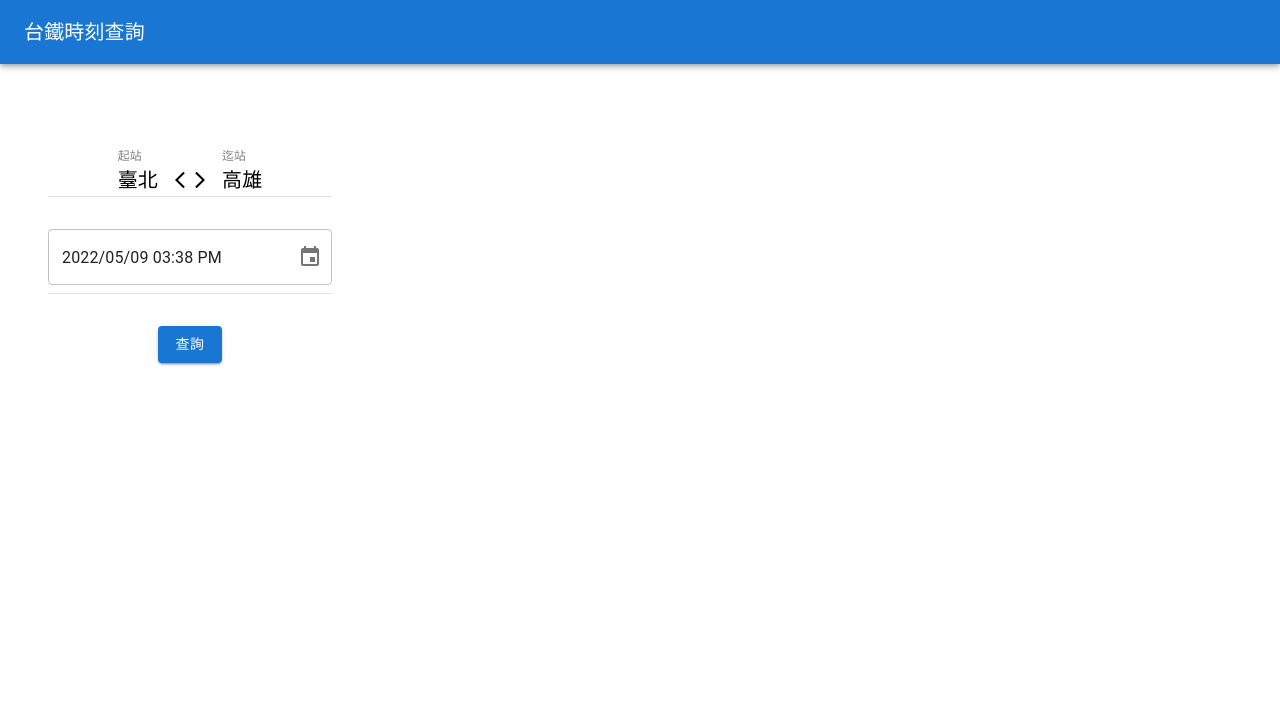
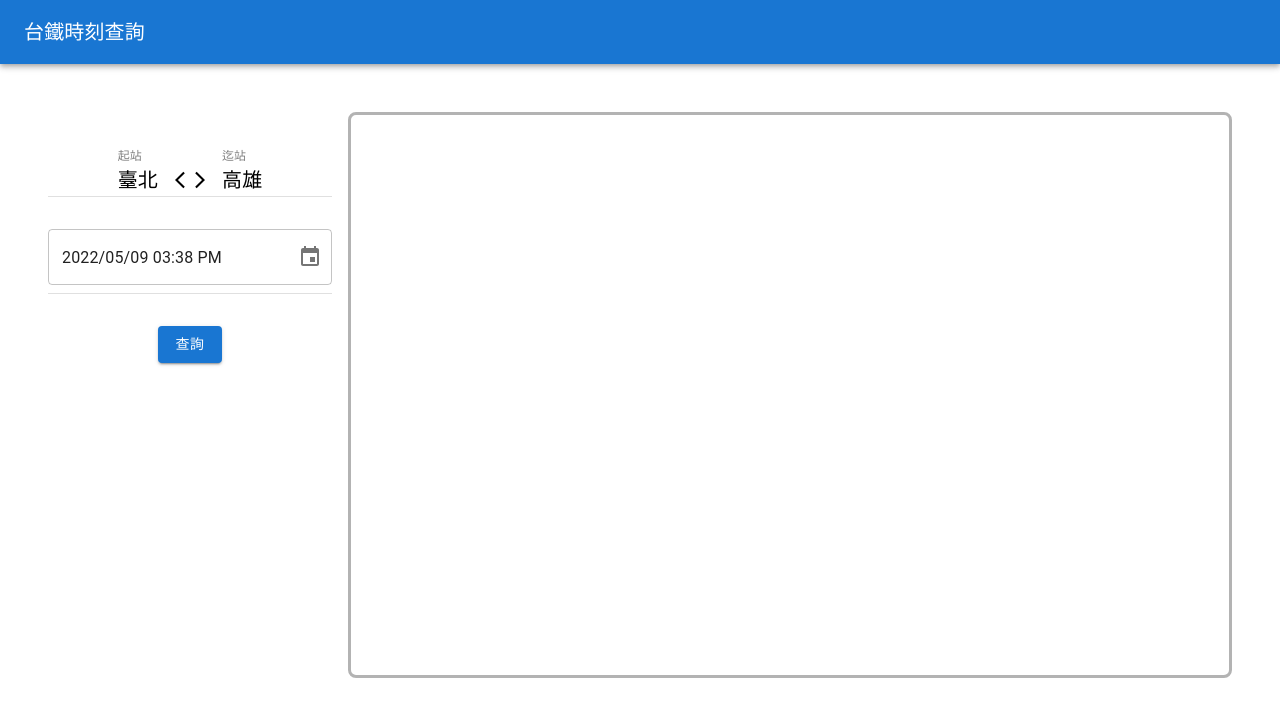
Before and after one commit to hanc1027/tw-railway-timeq, a React (Create React App) app: page / in a window 1280 px wide. Shown: the top 716 px of the page. Built offline with nearby package versions, Linux system fonts and the light colour scheme.

Commit message:
Init ResultBlock

```diff
--- a/src/App.js
+++ b/src/App.js
@@ -1,6 +1,6 @@
 import Topbar from './Components/Topbar'
 import SetBlock from './Components/SetBlock';
-
+import ResultBlock from './Components/ResultBlock';
 
 import './App.scss';
 
@@ -10,8 +10,8 @@ function App() {
       <Topbar />
 
       <div className="content">
-
         <SetBlock />
+        <ResultBlock />
       </div>
     </div>
   );
--- a/src/Components/ResultBlock.jsx
+++ b/src/Components/ResultBlock.jsx
@@ -0,0 +1,13 @@
+import Box from "@mui/material/Box"
+
+import "./ResultBlock.scss"
+
+const ResultBlock = (props)=>{
+
+return(
+    <Box sx={{flexGrow:1 , borderRadius: 2}} className="main">
+
+    </Box>
+)
+}
+export default ResultBlock
--- /dev/null
+++ b/src/Components/ResultBlock.scss
@@ -0,0 +1,5 @@
+.main{
+    margin-left: 1em;
+    border: solid rgba($color: gray, $alpha: 0.6);
+    height: 70vh;
+}
```
